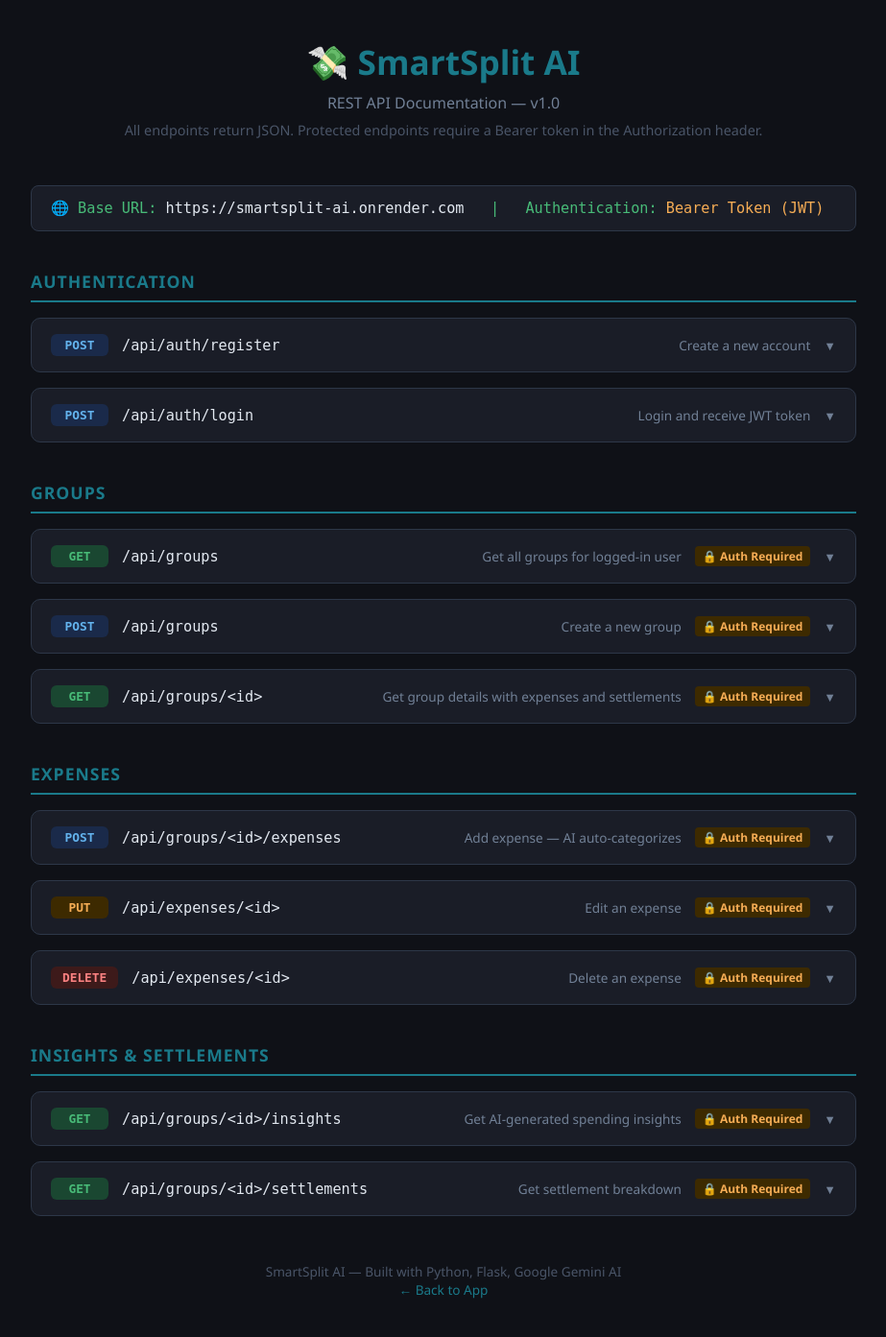
After one commit to ayush2854/smartsplit-ai, a Flask app: page /api/docs in a window 1280 px wide. The commit adds this page. Shown: the whole page at 96% size, without its empty margins (178-1101 px from the left). Run offline with Flask 3, Linux system fonts and the light colour scheme.

Commit message:
Phase 5: Add REST API layer with JWT auth and API documentation page

```diff
--- a/app.py
+++ b/app.py
@@ -378,6 +378,10 @@ def export_pdf(group_id):
         f'attachment; filename="{grp["name"]}_settlement.pdf"'
     return response
 
+@app.route('/api/docs')
+def api_docs():
+    return render_template('api_docs.html')
+
 if __name__ == '__main__':
     init_db()
     app.run(debug=True)
--- a/static/style.css
+++ b/static/style.css
@@ -464,3 +464,15 @@ body {
 }
 
 .btn-pdf:hover { background: #c53030; }
+
+.nav-api-link {
+    font-size: 0.85rem;
+    color: #1A7A8A;
+    text-decoration: none;
+    font-weight: 500;
+    padding: 6px 14px;
+    border: 1px solid #1A7A8A;
+    border-radius: 6px;
+    transition: background 0.2s;
+}
+.nav-api-link:hover { background: #f0fafa; }
--- /dev/null
+++ b/templates/api_docs.html
@@ -0,0 +1,340 @@
+<!DOCTYPE html>
+<html lang="en">
+<head>
+    <meta charset="UTF-8">
+    <meta name="viewport" content="width=device-width, initial-scale=1.0">
+    <title>API Documentation — SmartSplit AI</title>
+    <link rel="stylesheet" href="{{ url_for('static', filename='style.css') }}">
+    <style>
+        body { background: #0f1117; color: #e2e8f0; font-family: 'Segoe UI', sans-serif; }
+        .docs-container { max-width: 900px; margin: 0 auto; padding: 40px 20px; }
+        .docs-header { text-align: center; margin-bottom: 48px; }
+        .docs-header h1 { font-size: 2.2rem; color: #1A7A8A; font-weight: 700; margin-bottom: 8px; }
+        .docs-header p { color: #718096; font-size: 1rem; }
+        .base-url { background: #1a1d27; border: 1px solid #2d3748; border-radius: 8px;
+            padding: 14px 20px; font-family: monospace; color: #48bb78;
+            margin-bottom: 40px; font-size: 0.95rem; }
+        .section-title { font-size: 1.1rem; font-weight: 700; color: #1A7A8A;
+            text-transform: uppercase; letter-spacing: 1px; margin: 40px 0 16px;
+            padding-bottom: 8px; border-bottom: 2px solid #1A7A8A; }
+        .endpoint { background: #1a1d27; border: 1px solid #2d3748;
+            border-radius: 10px; margin-bottom: 16px; overflow: hidden; }
+        .endpoint-header { display: flex; align-items: center; gap: 14px;
+            padding: 16px 20px; cursor: pointer; transition: background 0.2s; }
+        .endpoint-header:hover { background: #20243a; }
+        .method { padding: 4px 12px; border-radius: 6px; font-size: 0.8rem;
+            font-weight: 700; font-family: monospace; min-width: 60px; text-align: center; }
+        .get { background: #1a4731; color: #48bb78; }
+        .post { background: #1a2a4a; color: #63b3ed; }
+        .put { background: #3d2a00; color: #f6ad55; }
+        .delete { background: #3d1a1a; color: #fc8181; }
+        .endpoint-path { font-family: monospace; font-size: 0.95rem; color: #e2e8f0; flex: 1; }
+        .endpoint-desc { font-size: 0.85rem; color: #718096; }
+        .endpoint-body { padding: 0 20px 20px; border-top: 1px solid #2d3748; display: none; }
+        .endpoint-body.open { display: block; }
+        .auth-badge { background: #3d2a00; color: #f6ad55; font-size: 0.75rem;
+            padding: 2px 8px; border-radius: 4px; font-weight: 600; }
+        .code-block { background: #0d1117; border: 1px solid #30363d; border-radius: 8px;
+            padding: 16px; margin: 12px 0; font-family: monospace; font-size: 0.85rem;
+            overflow-x: auto; white-space: pre; line-height: 1.6; }
+        .code-label { font-size: 0.75rem; color: #718096; font-weight: 600;
+            text-transform: uppercase; letter-spacing: 0.5px; margin-top: 16px; margin-bottom: 4px; }
+        .key { color: #79c0ff; }
+        .string { color: #a5d6ff; }
+        .number { color: #f2cc60; }
+        .boolean { color: #ff7b72; }
+        .toggle-icon { color: #718096; font-size: 0.8rem; transition: transform 0.2s; }
+        .toggle-icon.open { transform: rotate(180deg); }
+        .try-btn { background: #1A7A8A; color: white; border: none; padding: 6px 14px;
+            border-radius: 6px; font-size: 0.8rem; cursor: pointer; margin-top: 12px; }
+        .try-btn:hover { background: #156575; }
+        .response-area { background: #0d1117; border: 1px solid #30363d; border-radius: 8px;
+            padding: 16px; margin-top: 8px; font-family: monospace; font-size: 0.82rem;
+            min-height: 60px; color: #48bb78; white-space: pre-wrap; display: none; }
+    </style>
+</head>
+<body>
+
+<div class="docs-container">
+    <div class="docs-header">
+        <h1>💸 SmartSplit AI</h1>
+        <p>REST API Documentation — v1.0</p>
+        <p style="margin-top:8px; color:#4a5568; font-size:0.9rem">
+            All endpoints return JSON. Protected endpoints require a Bearer token in the Authorization header.
+        </p>
+    </div>
+
+    <div class="base-url">
+        🌐 Base URL: <span style="color:#e2e8f0">https://smartsplit-ai.onrender.com</span>
+        &nbsp;&nbsp;|&nbsp;&nbsp;
+        Authentication: <span style="color:#f6ad55">Bearer Token (JWT)</span>
+    </div>
+
+    <!-- AUTH -->
+    <div class="section-title">Authentication</div>
+
+    <!-- Register -->
+    <div class="endpoint">
+        <div class="endpoint-header" onclick="toggle(this)">
+            <span class="method post">POST</span>
+            <span class="endpoint-path">/api/auth/register</span>
+            <span class="endpoint-desc">Create a new account</span>
+            <span class="toggle-icon">▼</span>
+        </div>
+        <div class="endpoint-body">
+            <div class="code-label">Request Body</div>
+            <div class="code-block">{
+  <span class="key">"name"</span>: <span class="string">"Ayush Chavan"</span>,
+  <span class="key">"email"</span>: <span class="string">"ayush@example.com"</span>,
+  <span class="key">"password"</span>: <span class="string">"yourpassword"</span>
+}</div>
+            <div class="code-label">Response (201)</div>
+            <div class="code-block">{
+  <span class="key">"success"</span>: <span class="boolean">true</span>,
+  <span class="key">"token"</span>: <span class="string">"eyJhbGci..."</span>,
+  <span class="key">"user"</span>: {
+    <span class="key">"id"</span>: <span class="number">1</span>,
+    <span class="key">"name"</span>: <span class="string">"Ayush Chavan"</span>,
+    <span class="key">"email"</span>: <span class="string">"ayush@example.com"</span>
+  }
+}</div>
+        </div>
+    </div>
+
+    <!-- Login -->
+    <div class="endpoint">
+        <div class="endpoint-header" onclick="toggle(this)">
+            <span class="method post">POST</span>
+            <span class="endpoint-path">/api/auth/login</span>
+            <span class="endpoint-desc">Login and receive JWT token</span>
+            <span class="toggle-icon">▼</span>
+        </div>
+        <div class="endpoint-body">
+            <div class="code-label">Request Body</div>
+            <div class="code-block">{
+  <span class="key">"email"</span>: <span class="string">"ayush@example.com"</span>,
+  <span class="key">"password"</span>: <span class="string">"yourpassword"</span>
+}</div>
+            <div class="code-label">Response (200)</div>
+            <div class="code-block">{
+  <span class="key">"success"</span>: <span class="boolean">true</span>,
+  <span class="key">"token"</span>: <span class="string">"eyJhbGci..."</span>,
+  <span class="key">"message"</span>: <span class="string">"Login successful"</span>
+}</div>
+        </div>
+    </div>
+
+    <!-- GROUPS -->
+    <div class="section-title">Groups</div>
+
+    <!-- Get Groups -->
+    <div class="endpoint">
+        <div class="endpoint-header" onclick="toggle(this)">
+            <span class="method get">GET</span>
+            <span class="endpoint-path">/api/groups</span>
+            <span class="endpoint-desc">Get all groups for logged-in user</span>
+            <span class="auth-badge">🔒 Auth Required</span>
+            <span class="toggle-icon">▼</span>
+        </div>
+        <div class="endpoint-body">
+            <div class="code-label">Headers</div>
+            <div class="code-block">Authorization: Bearer &lt;your_token&gt;</div>
+            <div class="code-label">Response (200)</div>
+            <div class="code-block">{
+  <span class="key">"success"</span>: <span class="boolean">true</span>,
+  <span class="key">"groups"</span>: [
+    {
+      <span class="key">"id"</span>: <span class="number">1</span>,
+      <span class="key">"name"</span>: <span class="string">"Goa Trip"</span>,
+      <span class="key">"members"</span>: <span class="string">"Raj, Priya, Arun"</span>,
+      <span class="key">"created_at"</span>: <span class="string">"2026-08-29 11:00:00"</span>
+    }
+  ]
+}</div>
+        </div>
+    </div>
+
+    <!-- Create Group -->
+    <div class="endpoint">
+        <div class="endpoint-header" onclick="toggle(this)">
+            <span class="method post">POST</span>
+            <span class="endpoint-path">/api/groups</span>
+            <span class="endpoint-desc">Create a new group</span>
+            <span class="auth-badge">🔒 Auth Required</span>
+            <span class="toggle-icon">▼</span>
+        </div>
+        <div class="endpoint-body">
+            <div class="code-label">Request Body</div>
+            <div class="code-block">{
+  <span class="key">"name"</span>: <span class="string">"Goa Trip"</span>,
+  <span class="key">"members"</span>: <span class="string">"Raj, Priya, Arun"</span>
+}</div>
+            <div class="code-label">Response (201)</div>
+            <div class="code-block">{
+  <span class="key">"success"</span>: <span class="boolean">true</span>,
+  <span class="key">"message"</span>: <span class="string">"Group created successfully"</span>,
+  <span class="key">"group"</span>: {
+    <span class="key">"id"</span>: <span class="number">1</span>,
+    <span class="key">"name"</span>: <span class="string">"Goa Trip"</span>,
+    <span class="key">"members"</span>: <span class="string">"Raj, Priya, Arun"</span>
+  }
+}</div>
+        </div>
+    </div>
+
+    <!-- Get Group -->
+    <div class="endpoint">
+        <div class="endpoint-header" onclick="toggle(this)">
+            <span class="method get">GET</span>
+            <span class="endpoint-path">/api/groups/&lt;id&gt;</span>
+            <span class="endpoint-desc">Get group details with expenses and settlements</span>
+            <span class="auth-badge">🔒 Auth Required</span>
+            <span class="toggle-icon">▼</span>
+        </div>
+        <div class="endpoint-body">
+            <div class="code-label">Response (200)</div>
+            <div class="code-block">{
+  <span class="key">"success"</span>: <span class="boolean">true</span>,
+  <span class="key">"group"</span>: { ... },
+  <span class="key">"expenses"</span>: [ ... ],
+  <span class="key">"settlements"</span>: [ ... ],
+  <span class="key">"summary"</span>: {
+    <span class="key">"total_amount"</span>: <span class="number">3600.0</span>,
+    <span class="key">"total_expenses"</span>: <span class="number">2</span>,
+    <span class="key">"category_totals"</span>: { <span class="key">"Food"</span>: <span class="number">600</span>, <span class="key">"Accommodation"</span>: <span class="number">3000</span> }
+  }
+}</div>
+        </div>
+    </div>
+
+    <!-- EXPENSES -->
+    <div class="section-title">Expenses</div>
+
+    <!-- Add Expense -->
+    <div class="endpoint">
+        <div class="endpoint-header" onclick="toggle(this)">
+            <span class="method post">POST</span>
+            <span class="endpoint-path">/api/groups/&lt;id&gt;/expenses</span>
+            <span class="endpoint-desc">Add expense — AI auto-categorizes</span>
+            <span class="auth-badge">🔒 Auth Required</span>
+            <span class="toggle-icon">▼</span>
+        </div>
+        <div class="endpoint-body">
+            <div class="code-label">Request Body</div>
+            <div class="code-block">{
+  <span class="key">"description"</span>: <span class="string">"Hotel booking"</span>,
+  <span class="key">"amount"</span>: <span class="number">3000</span>,
+  <span class="key">"paid_by"</span>: <span class="string">"Raj"</span>
+}</div>
+            <div class="code-label">Response (201)</div>
+            <div class="code-block">{
+  <span class="key">"success"</span>: <span class="boolean">true</span>,
+  <span class="key">"expense"</span>: {
+    <span class="key">"id"</span>: <span class="number">1</span>,
+    <span class="key">"description"</span>: <span class="string">"Hotel booking"</span>,
+    <span class="key">"amount"</span>: <span class="number">3000.0</span>,
+    <span class="key">"paid_by"</span>: <span class="string">"Raj"</span>,
+    <span class="key">"category"</span>: <span class="string">"Accommodation"</span>
+  }
+}</div>
+        </div>
+    </div>
+
+    <!-- Edit Expense -->
+    <div class="endpoint">
+        <div class="endpoint-header" onclick="toggle(this)">
+            <span class="method put">PUT</span>
+            <span class="endpoint-path">/api/expenses/&lt;id&gt;</span>
+            <span class="endpoint-desc">Edit an expense</span>
+            <span class="auth-badge">🔒 Auth Required</span>
+            <span class="toggle-icon">▼</span>
+        </div>
+        <div class="endpoint-body">
+            <div class="code-label">Request Body (all fields optional)</div>
+            <div class="code-block">{
+  <span class="key">"description"</span>: <span class="string">"Updated description"</span>,
+  <span class="key">"amount"</span>: <span class="number">2500</span>,
+  <span class="key">"paid_by"</span>: <span class="string">"Priya"</span>
+}</div>
+        </div>
+    </div>
+
+    <!-- Delete Expense -->
+    <div class="endpoint">
+        <div class="endpoint-header" onclick="toggle(this)">
+            <span class="method delete">DELETE</span>
+            <span class="endpoint-path">/api/expenses/&lt;id&gt;</span>
+            <span class="endpoint-desc">Delete an expense</span>
+            <span class="auth-badge">🔒 Auth Required</span>
+            <span class="toggle-icon">▼</span>
+        </div>
+        <div class="endpoint-body">
+            <div class="code-label">Response (200)</div>
+            <div class="code-block">{
+  <span class="key">"success"</span>: <span class="boolean">true</span>,
+  <span class="key">"message"</span>: <span class="string">"Expense deleted successfully"</span>
+}</div>
+        </div>
+    </div>
+
+    <!-- INSIGHTS & SETTLEMENTS -->
+    <div class="section-title">Insights & Settlements</div>
+
+    <div class="endpoint">
+        <div class="endpoint-header" onclick="toggle(this)">
+            <span class="method get">GET</span>
+            <span class="endpoint-path">/api/groups/&lt;id&gt;/insights</span>
+            <span class="endpoint-desc">Get AI-generated spending insights</span>
+            <span class="auth-badge">🔒 Auth Required</span>
+            <span class="toggle-icon">▼</span>
+        </div>
+        <div class="endpoint-body">
+            <div class="code-label">Response (200)</div>
+            <div class="code-block">{
+  <span class="key">"success"</span>: <span class="boolean">true</span>,
+  <span class="key">"insight"</span>: <span class="string">"Your group spent Rs.3600 on this trip..."</span>
+}</div>
+        </div>
+    </div>
+
+    <div class="endpoint">
+        <div class="endpoint-header" onclick="toggle(this)">
+            <span class="method get">GET</span>
+            <span class="endpoint-path">/api/groups/&lt;id&gt;/settlements</span>
+            <span class="endpoint-desc">Get settlement breakdown</span>
+            <span class="auth-badge">🔒 Auth Required</span>
+            <span class="toggle-icon">▼</span>
+        </div>
+        <div class="endpoint-body">
+            <div class="code-label">Response (200)</div>
+            <div class="code-block">{
+  <span class="key">"success"</span>: <span class="boolean">true</span>,
+  <span class="key">"settlements"</span>: [
+    { <span class="key">"from"</span>: <span class="string">"Priya"</span>, <span class="key">"to"</span>: <span class="string">"Raj"</span>, <span class="key">"amount"</span>: <span class="number">600.0</span> }
+  ],
+  <span class="key">"summary"</span>: {
+    <span class="key">"total_amount"</span>: <span class="number">3600.0</span>,
+    <span class="key">"per_person_share"</span>: <span class="number">1200.0</span>
+  }
+}</div>
+        </div>
+    </div>
+
+    <div style="text-align:center; margin-top:48px; color:#4a5568; font-size:0.85rem">
+        SmartSplit AI — Built with Python, Flask, Google Gemini AI
+        <br>
+        <a href="/" style="color:#1A7A8A; text-decoration:none">← Back to App</a>
+    </div>
+</div>
+
+<script>
+function toggle(header) {
+    const body = header.nextElementSibling;
+    const icon = header.querySelector('.toggle-icon');
+    body.classList.toggle('open');
+    icon.classList.toggle('open');
+}
+</script>
+
+</body>
+</html>
--- a/templates/index.html
+++ b/templates/index.html
@@ -11,6 +11,11 @@
 <nav class="navbar">
     <div class="nav-brand">💸 SmartSplit AI</div>
     <div class="nav-right">
+        <span class="nav-user">👤 {{ current_user.name }}</span>
+        <a href="/logout" class="nav-logout">Logout</a>
+    </div>
+    <div class="nav-right">
+        <a href="/api/docs" class="nav-api-link">📋 API Docs</a>
         <span class="nav-user">👤 {{ current_user.name }}</span>
         <a href="/logout" class="nav-logout">Logout</a>
     </div>
```
